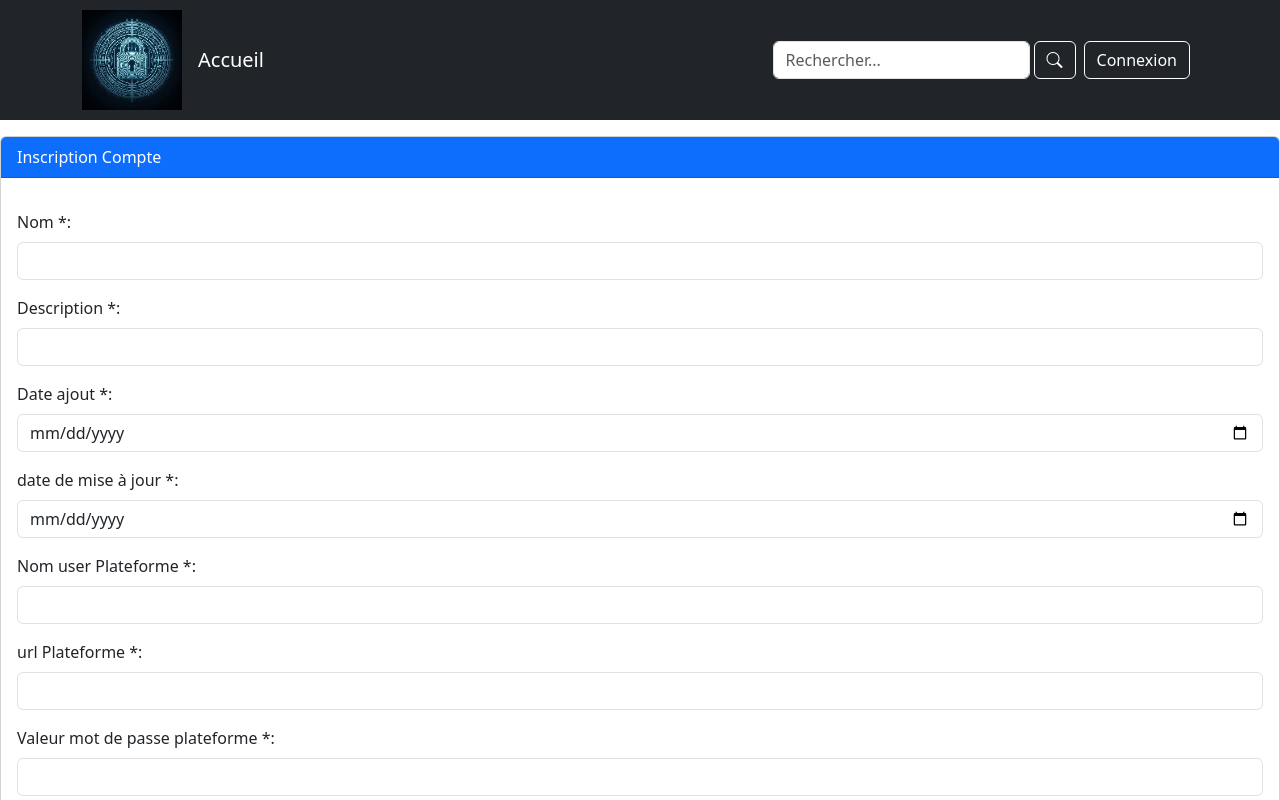
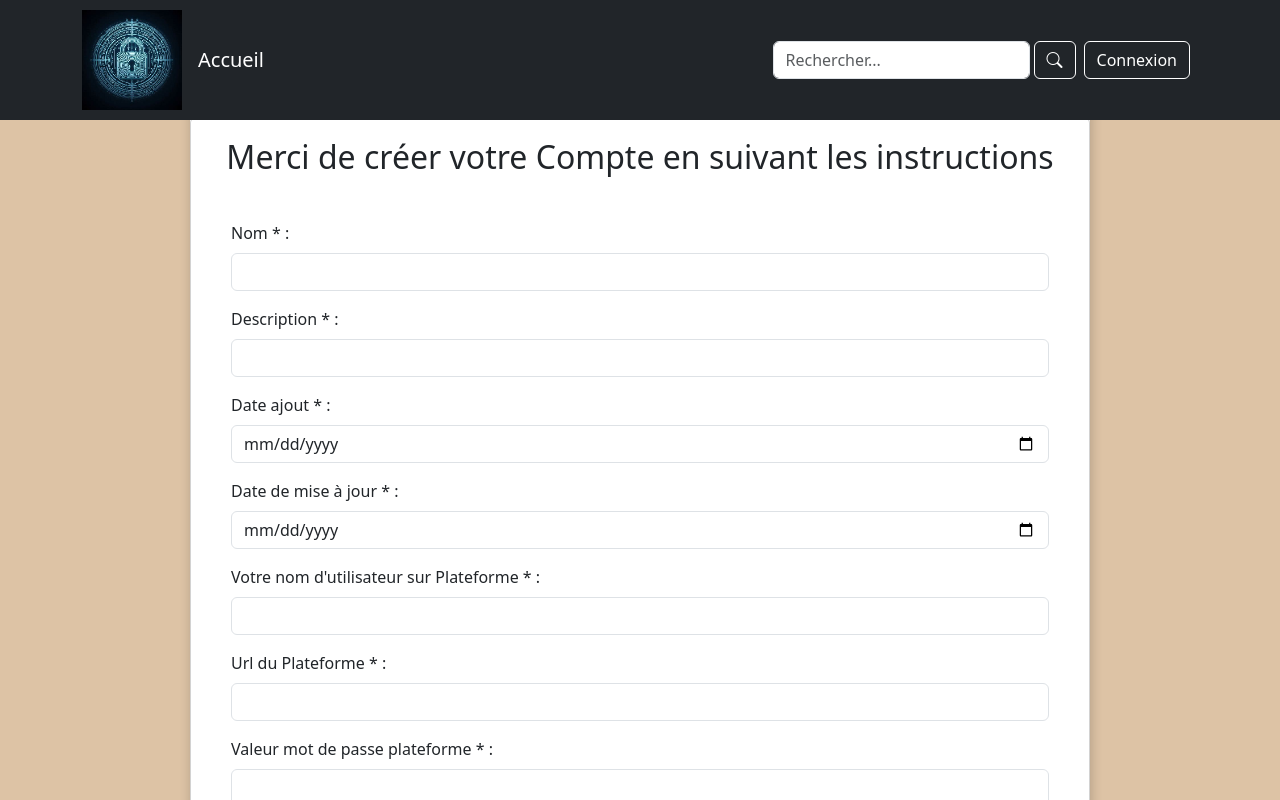
Before and after one commit to SAMY-Marie-Antoine/projetAngularGestionContenuSecurise, an Angular app: page /compte in a window 1280 px wide. Shown: the top 800 px of the page. Built offline with nearby package versions, Linux system fonts and the light colour scheme; no server answers.

Commit message:
WIP on main
MAJ gestioncompte, gestionnote, home

```diff
--- a/src/app/component/compte/compte.component.css
+++ b/src/app/component/compte/compte.component.css
@@ -0,0 +1,55 @@
+.compte {
+  background: #ddc3a5;
+  display: flex;
+  justify-content: center;
+  align-items: center;
+  height: 100vh;
+  padding: 20px;
+}
+
+.form-container {
+  display: flex;
+  background: white;
+  box-shadow: 1px 1px 12px rgba(0, 0, 0, 0.2);
+  border-radius: 10px;
+  overflow: hidden;
+  max-width: 900px;
+  width: 100%;
+}
+
+.card {
+  flex: 1;
+  padding: 20px;
+}
+
+.card-body {
+  padding: 20px;
+}
+
+.card-footer {
+  /*display: flex;
+  /*justify-content: flex-end;*/ /* Align buttons to the right */
+  /*justify-content: flex-center; /* Align buttons to the right */
+  /*align-items: center;*/
+  text-align: center;
+}
+
+.btn-compte {
+  margin-bottom: 10px; /* Espacement entre le bouton de connexion et les liens */
+}
+
+/* Responsive Design */
+@media (max-width: 768px) {
+  .form-container {
+      flex-direction: column;
+  }
+
+  .image-holder {
+      display: none;
+  }
+
+  .card {
+      width: 100%;
+      border-radius: 10px;
+  }
+}
--- a/src/app/component/compte/compte.component.html
+++ b/src/app/component/compte/compte.component.html
@@ -1,9 +1,13 @@
+<div class="compte">
+<div class="form-container">
+  <!-- <div class="row justify-content-center"> -->
+    <!-- <div class="col-md-6"> -->
 <div class="card mt-3">
+  <h2 class="text-center">Merci de créer votre Compte en suivant les instructions</h2>
   <form [formGroup]="compteForm" (ngSubmit)="inscription()">
-    <div class="card-header text-white bg-primary">Inscription Compte</div>
     <div class="card-body">
       <div class="mb-3 mt-3">
-        <label for="nom" class="form-label">Nom *:</label>
+        <label for="nom" class="form-label">Nom * : </label>
         <input
           type="text"
           class="form-control"
@@ -18,7 +22,7 @@
         >
       </div>
       <div class="mb-3 mt-3">
-        <label for="description" class="form-label">Description *:</label>
+        <label for="description" class="form-label">Description * : </label>
         <input
           type="text"
           class="form-control"
@@ -29,11 +33,11 @@
         <span
           class="text-danger"
           *ngIf="descriptionCtrl.dirty && descriptionCtrl.hasError('required')"
-          >Prénom est obligatoire</span
+          >Description est obligatoire</span
         >
       </div>
       <div class="mb-3 mt-3">
-        <label for="dateAjout" class="form-label">Date ajout *:</label>
+        <label for="dateAjout" class="form-label">Date ajout * : </label>
         <input
           type="date"
           class="form-control"
@@ -48,7 +52,7 @@
         >
       </div>
       <div class="mb-3 mt-3">
-        <label for="dateMAJ" class="form-label">date de mise à jour *:</label>
+        <label for="dateMAJ" class="form-label">Date de mise à jour * : </label>
         <input
           type="date"
           class="form-control"
@@ -65,7 +69,7 @@
 
       <div class="mb-3">
         <label for="nomUtilisateurPlateforme" class="form-label"
-          >Nom user Plateforme *:</label
+          >Votre nom d'utilisateur sur Plateforme * : </label
         >
         <input
           type="text"
@@ -80,12 +84,12 @@
             nomUtilisateurPlateformeCtrl.dirty &&
             nomUtilisateurPlateformeCtrl.hasError('required')
           "
-          >URL est obligatoire</span
+          >Votre nom d'utilisateur sur Plateforme est obligatoire</span
         >
       </div>
 
       <div class="mb-3">
-        <label for="urlPlateforme" class="form-label">url Plateforme *:</label>
+        <label for="urlPlateforme" class="form-label">Url du Plateforme * : </label>
         <input
           type="text"
           class="form-control"
@@ -98,7 +102,7 @@
           *ngIf="
             urlPlateformeCtrl.dirty && urlPlateformeCtrl.hasError('required')
           "
-          >URL est obligatoire</span
+          >Url du plateforme est obligatoire</span
         >
         <span
           class="text-danger"
@@ -110,7 +114,7 @@
       </div>
       <div class="mb-3">
         <label for="valeurMotdePassePlateforme" class="form-label"
-          >Valeur mot de passe plateforme *:</label
+          >Valeur mot de passe plateforme * : </label
         >
         <input
           type="password"
@@ -125,7 +129,7 @@
             valeurMotdePassePlateformeCtrl.dirty &&
             valeurMotdePassePlateformeCtrl.hasError('required')
           "
-          >valeur mot de passe plateforme est obligatoire
+          >Valeur mot de passe plateforme est obligatoire
         </span>
       </div>
     </div>
@@ -133,10 +137,14 @@
       <button
         type="submit"
         [disabled]="compteForm.invalid"
-        class="btn btn-success btn-lg"
+        class="btn btn-custom btn-lg btn-compte"
       >
-        <i class="bi bi-check-lg"></i>
+        Créer Compte
       </button>
     </div>
   </form>
 </div>
+<!-- </div> -->
+<!-- </div> -->
+</div>
+</div>
--- a/src/app/component/gestion-compte/gestion-compte.component.css
+++ b/src/app/component/gestion-compte/gestion-compte.component.css
@@ -0,0 +1,77 @@
+.gestion-compte {
+    background: #ddc3a5; /* Couleur de fond de la section de gestion des comptes */
+    display: flex; /* Utilisation de Flexbox pour centrer le contenu */
+    justify-content: center; /* Centre horizontalement */
+    align-items: flex-start; /* Aligne en haut verticalement */
+    height: 100vh; /* Hauteur de la section sur toute la hauteur de la fenêtre */
+    padding: 20px; /* Ajout de padding autour de la section */
+}
+
+.form-container {
+    background: white; /* Couleur de fond blanche */
+    box-shadow: 1px 1px 12px rgba(0, 0, 0, 0.2); /* Ombre autour du conteneur */
+    border-radius: 10px; /* Bords arrondis */
+    width: 90%; /* Le conteneur prend 90% de la largeur de la page */
+    max-height: 90vh; /* Hauteur maximale du conteneur */
+    padding: 20px; /* Ajout de padding à l'intérieur du conteneur */
+    overflow-y: auto; /* Ajout de défilement vertical si nécessaire */
+    margin: 0 5%; /* Ajout de marges à gauche et à droite */
+}
+
+.recherche {
+    margin-bottom: 20px; /* Espace entre la barre de recherche et le reste du contenu */
+}
+
+.recherche .form-control {
+    width: 200px; /* La barre de recherche prend une largeur de 200px (environ 5 cm) */
+}
+
+.card {
+    padding: 20px; /* Padding autour de la carte */
+}
+
+h3 {
+    color: #ddc3a5;
+}
+.card h2, .card h3 {
+    margin-bottom: 20px; /* Espace sous les titres */
+}
+
+.table-responsive {
+    overflow-x: auto; /* Ajout d'un défilement horizontal si nécessaire */
+}
+
+.table {
+    width: 100%; /* La table prend toute la largeur disponible */
+    border-collapse: collapse; /* Fusionne les bordures des cellules adjacentes */
+}
+
+.table th, .table td {
+    border: 1px solid #ddd; /* Bordures très fines pour les cellules du tableau */
+    padding: 8px; /* Ajout de padding pour les cellules */
+}
+
+.table th {
+    /*background-color: #abc4e7; /* Couleur de fond pour les en-têtes de colonnes */
+    background-color: #f1f7fc;
+    text-align: left; /* Alignement du texte à gauche pour les en-têtes */
+}
+
+.btn-group .btn:not(:last-child) {
+    margin-right: 10px; /* Ajoute une marge à droite de 10px sur tous les boutons sauf le dernier */
+}
+
+.btn-group .btn {
+    border-radius: .25rem !important; /* Ajoute des bords arrondis à tous les boutons */
+}
+
+@media (max-width: 768px) {
+    .form-container {
+        width: 100%; /* Sur les petits écrans, la form-container prend toute la largeur */
+        margin: 0; /* Suppression des marges à gauche et à droite sur les petits écrans */
+    }
+
+    .recherche {
+        text-align: center; /* Centrer le texte de recherche sur les petits écrans */
+    }
+}
--- a/src/app/component/gestion-compte/gestion-compte.component.html
+++ b/src/app/component/gestion-compte/gestion-compte.component.html
@@ -1,21 +1,29 @@
-<label class="form-label">Recherche : </label
-><input
+<div class="gestion-compte">
+  <div class="form-container">
+    <div class="recherche">
+      <label class="form-label">Rechercher un compte : </label>
+      <input
         type="text"
         [ngModel]="recherche"
         (ngModelChange)="search($event)"
         class="form-control"
       />
+    </div>
+    <div class="card mt-3">
+      <h2 class="text-center"><strong>Voici vos différents comptes</strong></h2>
+      <h3 class="text-center"><strong>Vous pouvez créer, modifier ou supprimer vos comptes</strong></h3>
+      <div class="table-responsive">
       <table class="table table-striped mt-3">
         <thead>
           <tr>
-      <th>Id</th>
-      <th>nom</th>
-      <th>description</th>
-      <th>date ajout</th>
-      <th>date MAJ</th>
-      <th>nom Utilisateur Plateforme</th>
+            <th>Id de compte</th>
+            <th>Intitulé du compte</th>
+            <th>Description</th>
+            <th>Date d'ajout</th>
+            <th>Date de mise à jour</th>
+            <th>Nom Utilisateur Plateforme</th>
             <th>urlP lateforme</th>
-      <th>valeurMotdePassePlateforme</th>
+            <th>Valeur de Mot de Passe du Plateforme</th>
             <th></th>
           </tr>
         </thead>
@@ -32,13 +40,12 @@
 
             <td>
               <div class="btn-group btn-group-sm">
-          <button [routerLink]="['/compte', t.id]" class="btn btn-primary">
-            <i class="bi bi-ticket-detailed"></i> [routerLink]
-          </button>
+                <!-- <button [routerLink]="['/compte', t.id]" class="btn btn-primary">
+                  <i class="bi bi-ticket-detailed"></i> [routerLink]</button> -->
                 <!--button (click)="goToDetail(t.id)" class="btn btn-success">
                   <i class="bi bi-ticket-detailed"></i> [TS]
                 </button-->
-          <button (click)="edit(t.id)" class="btn btn-primary">
+                <button (click)="edit(t.id)" class="btn btn-outline-secondary">
                   <i class="bi bi-pen"></i>
                 </button>
                 <button (click)="remove(t.id)" class="btn btn-danger">
@@ -51,7 +58,7 @@
         <tfoot>
           <tr>
             <td colspan="4">
-        <button (click)="add()" class="btn btn-lg btn-success">
+              <button (click)="add()" class="btn btn-outline-secondary">
                 <i class="bi bi-plus"></i>
               </button>
             </td>
@@ -118,10 +125,10 @@
 
             <td>
               <div class="btn-group">
-          <button (click)="save()" class="btn btn-success">
+                <button (click)="save()" class="btn btn-outline-secondary">
                   <i class="bi bi-check-lg"></i>
                 </button>
-          <button (click)="cancel()" class="btn btn-warning">
+                <button (click)="cancel()" class="btn btn-outline-warning">
                   <i class="bi bi-backspace"></i>
                 </button>
               </div>
@@ -129,3 +136,7 @@
           </tr>
         </tfoot>
       </table>
+    </div>
+  </div>
+</div>
+</div>
--- a/src/app/component/gestion-note/gestion-note.component.css
+++ b/src/app/component/gestion-note/gestion-note.component.css
@@ -0,0 +1,77 @@
+.gestion-note {
+    background: #ddc3a5; /* Couleur de fond de la section de gestion des comptes */
+    display: flex; /* Utilisation de Flexbox pour centrer le contenu */
+    justify-content: center; /* Centre horizontalement */
+    align-items: flex-start; /* Aligne en haut verticalement */
+    height: 100vh; /* Hauteur de la section sur toute la hauteur de la fenêtre */
+    padding: 20px; /* Ajout de padding autour de la section */
+}
+
+.form-container {
+    background: white; /* Couleur de fond blanche */
+    box-shadow: 1px 1px 12px rgba(0, 0, 0, 0.2); /* Ombre autour du conteneur */
+    border-radius: 10px; /* Bords arrondis */
+    width: 90%; /* Le conteneur prend 90% de la largeur de la page */
+    max-height: 90vh; /* Hauteur maximale du conteneur */
+    padding: 20px; /* Ajout de padding à l'intérieur du conteneur */
+    overflow-y: auto; /* Ajout de défilement vertical si nécessaire */
+    margin: 0 5%; /* Ajout de marges à gauche et à droite */
+}
+
+.recherche {
+    margin-bottom: 20px; /* Espace entre la barre de recherche et le reste du contenu */
+}
+
+.recherche .form-control {
+    width: 200px; /* La barre de recherche prend une largeur de 200px (environ 5 cm) */
+}
+
+.card {
+    padding: 20px; /* Padding autour de la carte */
+}
+
+h3 {
+    color: #ddc3a5;
+}
+.card h2, .card h3 {
+    margin-bottom: 20px; /* Espace sous les titres */
+}
+
+.table-responsive {
+    overflow-x: auto; /* Ajout d'un défilement horizontal si nécessaire */
+}
+
+.table {
+    width: 100%; /* La table prend toute la largeur disponible */
+    border-collapse: collapse; /* Fusionne les bordures des cellules adjacentes */
+}
+
+.table th, .table td {
+    border: 1px solid #ddd; /* Bordures très fines pour les cellules du tableau */
+    padding: 8px; /* Ajout de padding pour les cellules */
+}
+
+.table th {
+    /*background-color: #abc4e7; /* Couleur de fond pour les en-têtes de colonnes */
+    background-color: #f1f7fc;
+    text-align: left; /* Alignement du texte à gauche pour les en-têtes */
+}
+
+.btn-group .btn:not(:last-child) {
+    margin-right: 10px; /* Ajoute une marge à droite de 10px sur tous les boutons sauf le dernier */
+}
+
+.btn-group .btn {
+    border-radius: .25rem !important; /* Ajoute des bords arrondis à tous les boutons */
+}
+
+@media (max-width: 768px) {
+    .form-container {
+        width: 100%; /* Sur les petits écrans, la form-container prend toute la largeur */
+        margin: 0; /* Suppression des marges à gauche et à droite sur les petits écrans */
+    }
+
+    .recherche {
+        text-align: center; /* Centrer le texte de recherche sur les petits écrans */
+    }
+}
--- a/src/app/component/gestion-note/gestion-note.component.html
+++ b/src/app/component/gestion-note/gestion-note.component.html
@@ -1,20 +1,27 @@
-<label class="form-label">Recherche : </label
-><input
+<div class="gestion-note">
+  <div class="form-container">
+    <div class="recherche">
+      <label class="form-label">Rechercher une note : </label>
+        <input
         type="text"
         [ngModel]="recherche"
         (ngModelChange)="search($event)"
         class="form-control"
       />
+    </div>
+    <div class="card mt-3">
+      <h2 class="text-center"><strong>Voici vos différentes notes</strong></h2>
+      <h3 class="text-center"><strong>Vous pouvez créer, modifier ou supprimer vos notes</strong></h3>
+      <div class="table-responsive">
       <table class="table table-striped mt-3">
         <thead>
           <tr>
-      <th>Id</th>
-      <th>nom</th>
-      <th>description</th>
-      <th>date ajout</th>
-      <th>date modification</th>
-      <th>contenu</th>
-
+            <th>Id du note</th>
+            <th>Intitulé de note</th>
+            <th>Description</th>
+            <th>Date d'ajout</th>
+            <th>Date de modification</th>
+            <th>Contenu</th>
             <th></th>
           </tr>
         </thead>
@@ -26,17 +33,14 @@
             <td>{{ t.dateAjout }}</td>
             <td>{{ t.dateModif }}</td>
             <td>{{ t.contenu }}</td>
-      <td></td>
-      <td></td>
             <td>
               <div class="btn-group btn-group-sm">
-          <button [routerLink]="['/compte', t.id]" class="btn btn-primary">
-            <i class="bi bi-ticket-detailed"></i> [routerLink]
-          </button>
+                <!-- <button [routerLink]="['/compte', t.id]" class="btn btn-primary">
+                  <i class="bi bi-ticket-detailed"></i> [routerLink]</button> -->
                 <!--button (click)="goToDetail(t.id)" class="btn btn-success">
                       <i class="bi bi-ticket-detailed"></i> [TS]
                     </button-->
-          <button (click)="edit(t.id)" class="btn btn-primary">
+                <button (click)="edit(t.id)" class="btn btn-outline-secondary">
                   <i class="bi bi-pen"></i>
                 </button>
                 <button (click)="remove(t.id)" class="btn btn-danger">
@@ -49,7 +53,7 @@
         <tfoot>
           <tr>
             <td colspan="4">
-        <button (click)="add()" class="btn btn-lg btn-success">
+              <button (click)="add()" class="btn btn-outline-secondary">
                 <i class="bi bi-plus"></i>
               </button>
             </td>
@@ -101,10 +105,10 @@
 
             <td>
               <div class="btn-group">
-          <button (click)="save()" class="btn btn-success">
+                <button (click)="save()" class="btn btn-outline-secondary">
                   <i class="bi bi-check-lg"></i>
                 </button>
-          <button (click)="cancel()" class="btn btn-warning">
+                <button (click)="cancel()" class="btn btn-outline-warning">
                   <i class="bi bi-backspace"></i>
                 </button>
               </div>
@@ -112,3 +116,7 @@
           </tr>
         </tfoot>
       </table>
+    </div>
+  </div>
+</div>
+</div>
--- a/src/app/component/home/home.component.css
+++ b/src/app/component/home/home.component.css
@@ -3,18 +3,34 @@
   margin: 0 auto;
   padding: 20px;
   text-align: center;
-  /*background-color: #ddc3a5; /* Arrière-plan de la section */
+}
+
+.left-right-container {
+  display: flex;
+  align-items: center;
+  justify-content: space-between;
+  margin-bottom: 20px;
+}
+
+.left-right-container img {
+  max-width: 100%;
+  height: auto;
+  margin-right: 20px;
+}
+
+.text-container {
+  flex: 1;
 }
 
 .home-container .title {
-  color: #e0a96d; /* Couleur du premier titre */
+  color: #e0a96d;
   font-size: 2.5em;
   margin-bottom: 20px;
-  margin-top: 50px; /* Augmentez cette valeur pour plus d'espace */
+  margin-top: 50px;
 }
 
 .home-container p, .home-container ul li {
-  font-size: 1.5em; /* Taille de police plus grande */
+  font-size: 1.5em;
   line-height: 1.6;
 }
 
--- a/src/app/component/home/home.component.html
+++ b/src/app/component/home/home.component.html
@@ -1,7 +1,11 @@
 <div class="home-container">
-  <h1 class="title">Bienvenue sur PassLock</h1>
-  <p>Chez PassLock, nous mettons la sécurité de vos données personnelles au cœur de nos préoccupations. À une époque où les cyberattaques sont de plus en plus fréquentes et sophistiquées, il est crucial de protéger vos informations sensibles. Nous vous proposons une solution complète pour gérer vos mots de passe et notes sécurisées.</p>
-
+  <div class="left-right-container">
+    <!-- <img src="assets\images\compte.jpg" alt="cadenas"> -->
+    <div class="text-container">
+      <h1 class="title">Bienvenue sur PassLock</h1>
+      <p>Chez PassLock, nous mettons la sécurité de vos données personnelles au cœur de nos préoccupations. À une époque où les cyberattaques sont de plus en plus fréquentes et sophistiquées, il est crucial de protéger vos informations sensibles. Nous vous proposons une solution complète pour gérer vos mots de passe et notes sécurisées.</p>
+    </div>
+  </div>
   <h2>Nos Services</h2>
   <ul>
     <li><strong>Gestion des mots de passe :</strong> Stockez, gérez et récupérez vos mots de passe de manière sécurisée.</li>
@@ -9,6 +13,5 @@
     <li><strong>Vérification de la sécurité des mots de passe :</strong> Testez la robustesse de vos mots de passe et vérifiez s'ils ont été compromis.</li>
     <li><strong>Notes sécurisées :</strong> Gardez vos informations confidentielles en toute sécurité avec notre fonctionnalité de notes sécurisées.</li>
   </ul>
-
   <p>Avec PassLock, plus besoin de choisir entre sécurité et simplicité. Notre application est conçue pour être facile à utiliser tout en offrant une protection maximale contre les menaces en ligne. Protégez vos données personnelles dès maintenant et naviguez sur internet en toute tranquillité.</p>
 </div>
```
Also changed, not shown: src/app/app.component.css (+11 -0 lines), src/assets/images/compte.jpg (added), src/styles.css (line endings or trailing spaces). Lines whose indentation alone changed are shown as unchanged.
